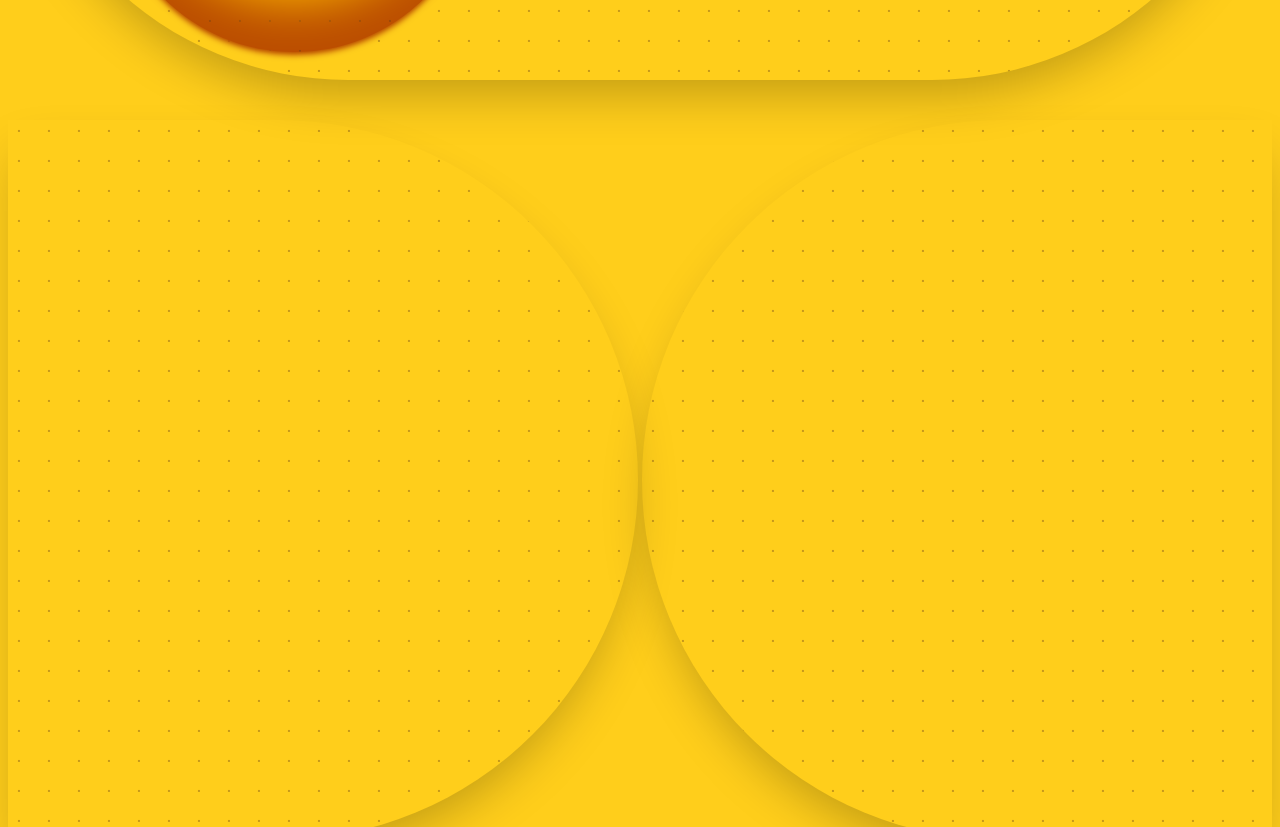
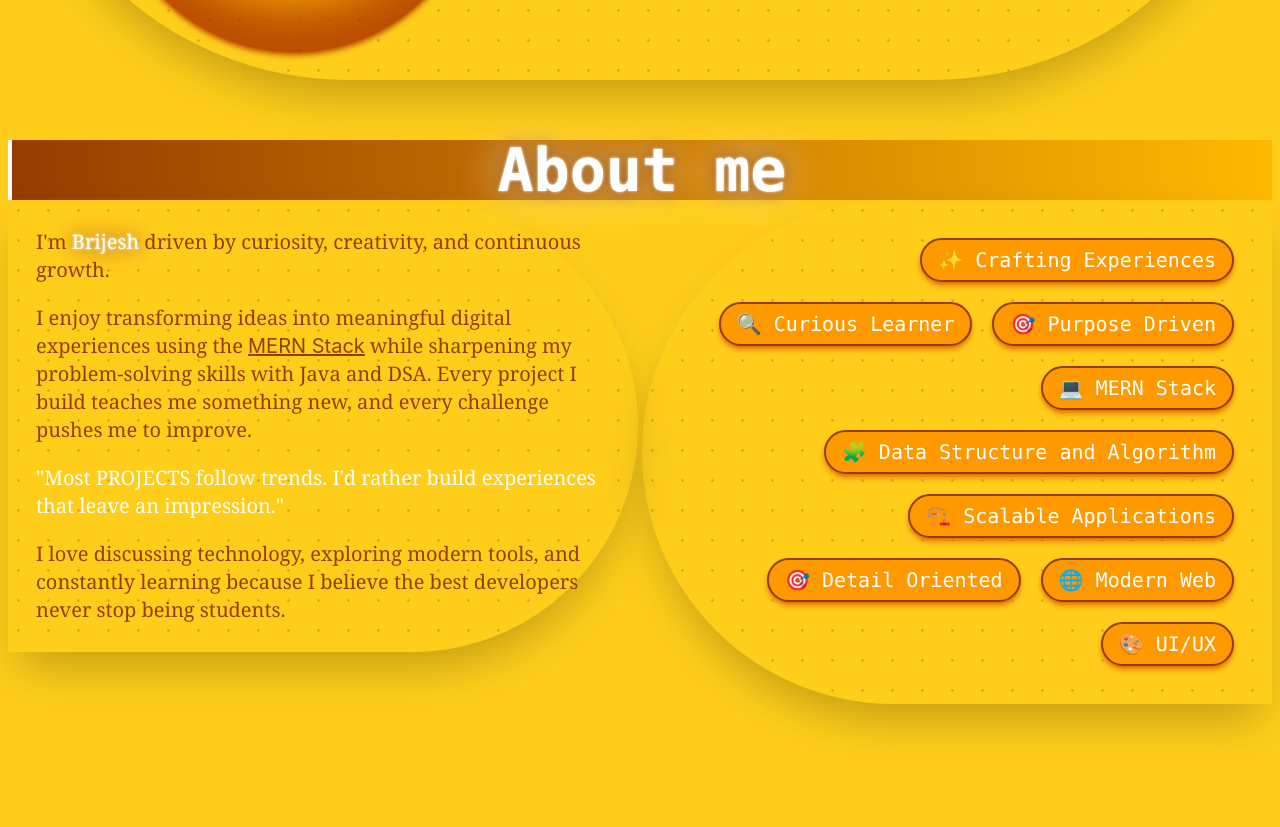
Before and after one commit to Brijesh-pal4542/portfolio, a React (Vite) app in the folder my-portfolio/: page / in a window 1280 px wide. Shown: the part 680-1507 px from the top of the page. Built offline with nearby package versions, Linux system fonts and the light colour scheme.

Commit message:
added complete about section

```diff
--- a/my-portfolio/components/About.jsx
+++ b/my-portfolio/components/About.jsx
@@ -1,11 +1,64 @@
 function About() {
-
   return (
-   <div className="h-200 md:h-180 my-10 w-full md:flex md:gap-1">
-    <div className="h-[50%] w-full md:w-[50%] md:h-full md:rounded-r-full dot-grid shadow-2xl"></div>
-    <div className="h-[50%] w-full dot-grid md:w-[50%] md:h-full md:rounded-l-full shadow-2xl"></div>
-   </div>
-  )
+    <div className="my-15">
+      <div className="text-center block text-5xl border-l-4 bg-linear-to-r from-amber-800 to bg-amber-400 font-bold shade md:text-6xl">
+        About me
+      </div>
+      <div className="w-full md:flex md:gap-1">
+        <div className="h-[50%] w-full md:w-[50%] md:h-full rounded-r-full dot-grid shadow-2xl p-7 font-serif text-amber-800">
+          <p className="md:text-xl">
+            I'm <span className="shade">Brijesh</span> driven by curiosity,
+            creativity, and continuous growth.
+          </p>
+          <p className="md:text-xl mt-5">
+            I enjoy transforming ideas into meaningful digital experiences using
+            the <span className="underline font-sans">MERN Stack</span> while
+            sharpening my problem-solving skills with Java and DSA. Every
+            project I build teaches me something new, and every challenge pushes
+            me to improve.
+          </p>
+          <p className="md:text-xl mt-5 text-white font-normal">
+            "Most PROJECTS follow trends. I'd rather build experiences that
+            leave an impression."
+          </p>
+          <p className="md:text-xl mt-5">
+            I love discussing technology, exploring modern tools, and constantly
+            learning because I believe the best developers never stop being
+            students.
+          </p>
+        </div>
+        <div className="w-full dot-grid md:w-[50%] rounded-l-full shadow-2xl text-right p-7">
+          <button className="py-1.5 px-4 border-2 border-amber-800 rounded-full md:text-xl bg-amber-500 shadow-md shadow-amber-600 hover:-translate-y-2 duration-500 hover:bg-amber-800 m-2.5">
+            ✨ Crafting Experiences
+          </button>
+          <button className="py-1.5 px-4 border-2 border-amber-800 rounded-full md:text-xl bg-amber-500 shadow-md shadow-amber-600 hover:-translate-y-2 duration-500 hover:bg-amber-800 m-2.5">
+            🔍 Curious Learner
+          </button>
+          <button className="py-1.5 px-4 border-2 border-amber-800 rounded-full md:text-xl bg-amber-500 shadow-md shadow-amber-600 hover:-translate-y-2 duration-500 hover:bg-amber-800 m-2.5">
+            🎯 Purpose Driven
+          </button>
+          <button className="py-1.5 px-4 border-2 border-amber-800 rounded-full md:text-xl bg-amber-500 shadow-md shadow-amber-600 hover:-translate-y-2 duration-500 hover:bg-amber-800 m-2.5">
+            💻 MERN Stack
+          </button>
+          <button className="py-1.5 px-4 border-2 border-amber-800 rounded-full md:text-xl bg-amber-500 shadow-md shadow-amber-600 hover:-translate-y-2 duration-500 hover:bg-amber-800 m-2.5">
+            🧩 Data Structure and Algorithm
+          </button>
+          <button className="py-1.5 px-4 border-2 border-amber-800 rounded-full md:text-xl bg-amber-500 shadow-md shadow-amber-600 hover:-translate-y-2 duration-500 hover:bg-amber-800 m-2.5">
+            🏗️ Scalable Applications
+          </button>
+          <button className="py-1.5 px-4 border-2 border-amber-800 rounded-full md:text-xl bg-amber-500 shadow-md shadow-amber-600 hover:-translate-y-2 duration-500 hover:bg-amber-800 m-2.5">
+            🎯 Detail Oriented
+          </button>
+          <button className="py-1.5 px-4 border-2 border-amber-800 rounded-full md:text-xl bg-amber-500 shadow-md shadow-amber-600 hover:-translate-y-2 duration-500 hover:bg-amber-800 m-2.5">
+            🌐 Modern Web
+          </button>
+          <button className="py-1.5 px-4 border-2 border-amber-800 rounded-full md:text-xl bg-amber-500 shadow-md shadow-amber-600 hover:-translate-y-2 duration-500 hover:bg-amber-800 m-2.5">
+            🎨 UI/UX
+          </button>
+        </div>
+      </div>
+    </div>
+  );
 }
 
-export default About
+export default About;
--- a/my-portfolio/components/Navbar.jsx
+++ b/my-portfolio/components/Navbar.jsx
@@ -12,7 +12,7 @@ function Navbar() {
     { name: "Contact", href: "#contact" },
   ];
   return (
-    <div className="flex flex-wrap justify-between md:justify-evenly h-12 w-full md:h-13 stick z-1">
+    <div className="flex flex-wrap justify-between md:justify-evenly h-12 w-full md:h-13">
       {/*-----Navlinks to home, about etc.-----*/}
       <div className="flex h-full w-[60%] md:min-w-175 bg-amber-500 p-1 rounded-full font-extrabold shadow-sm shadow-amber-800">
         <img
--- a/my-portfolio/src/index.css
+++ b/my-portfolio/src/index.css
@@ -67,17 +67,6 @@ hr{
   }
 }
 
-/*----Blink effect------*/
-@theme{
-  --animate-cursor:cursor .8s step-end infinite;
-}
-
-@keyframes cursor{
-  50%{
-    opacity:0;
-  }
-}
-
 /*----float logic-----*/
 @keyframes float {
   0%, 100% { transform: translateY(0); }
```
